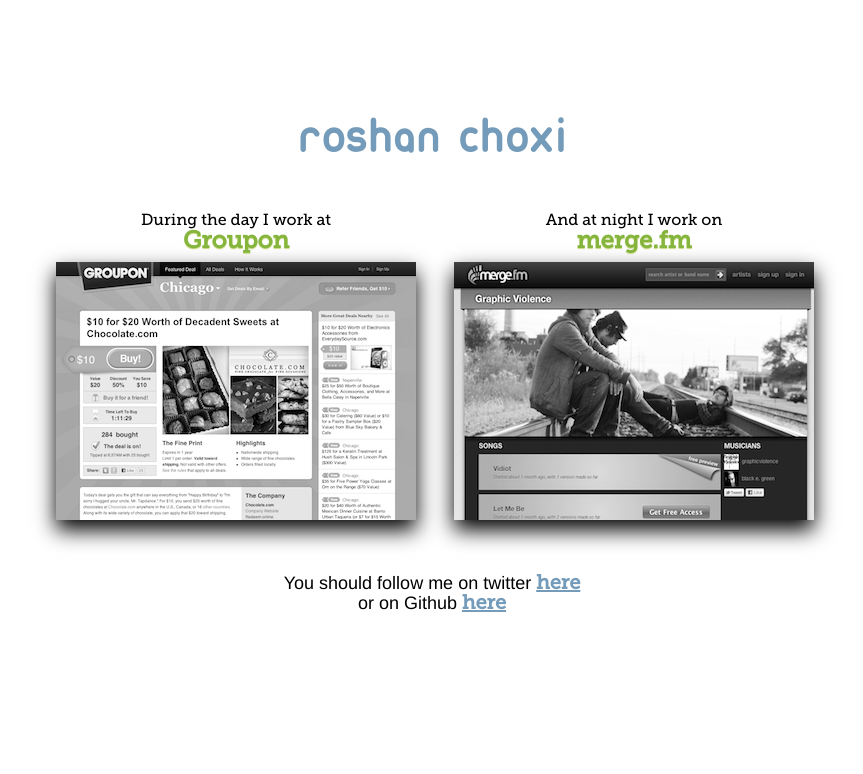
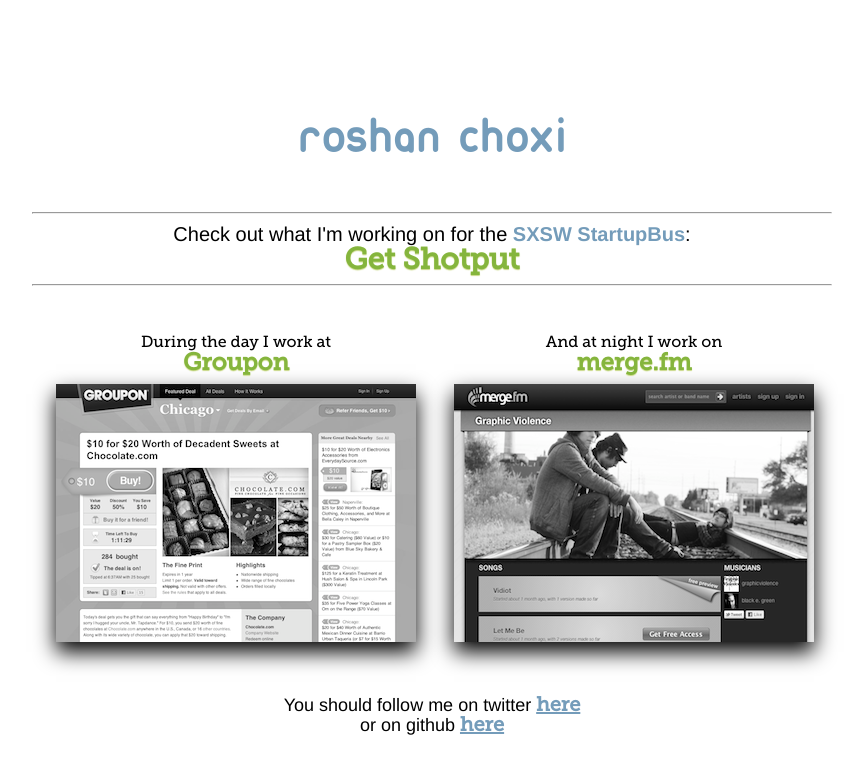
Before and after one commit to choxi/choxi.github.com, a Jekyll site: the page built from index.html, in a window 1280 px wide. Shown: the top 774 px of the page, without its empty margins (208-1071 px from the left). Built offline with Jekyll 4.4.1, drawn with Linux system fonts in a browser that asks for light colours; nearby versions of some CDN libraries.

Commit message:
shotput banner

```diff
--- a/css/main.css
+++ b/css/main.css
@@ -153,6 +153,19 @@
     font-size: 20px;
     text-decoration: underline; }
 
+#sxsw {
+  text-align: center;
+  font-size: 20px;
+  margin-bottom: 48px; }
+
+.pretty a {
+  font-family: Museo Slab;
+  color: #85b53d;
+  font-size: 30px;
+  text-shadow: #c8d885 0px 1px 1px; }
+  .pretty a:hover {
+    color: #9dc85d; }
+
 .post {
   padding: 10px 0 70px 0;
   border-top: 1px solid black; }
--- a/index.html
+++ b/index.html
@@ -2,6 +2,13 @@
   title: Home
   layout: default
 ---
+
+<div id="sxsw">
+  <hr>
+  <p>Check out what I'm working on for the <a href="http://startupbus.com">SXSW StartupBus</a>:</p>
+  <p class="pretty"><a href="http://getshotput.com">Get Shotput</a>
+  <hr>
+</div>
 
 <div id="projects">
   <div id="groupon">
@@ -15,5 +22,5 @@
 </div>
 <div id="follow_me">
   <p>You should follow me on twitter <a href="http://twitter.com/choxi">here</a></p>
-  <p>or on Github <a href="http://github.com/choxi">here</a></p>
+  <p>or on github <a href="http://github.com/choxi">here</a></p>
 </div>
```
Also changed, not shown: sass/main.sass (+15 -0 lines), 1 other file.
